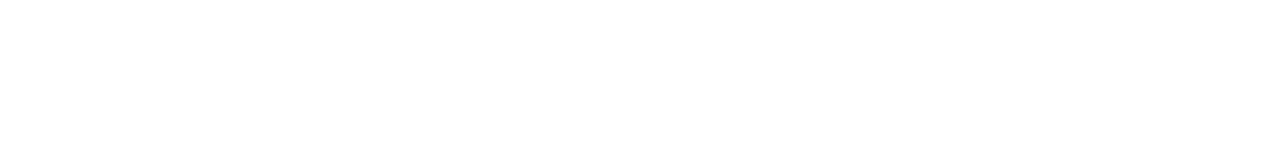
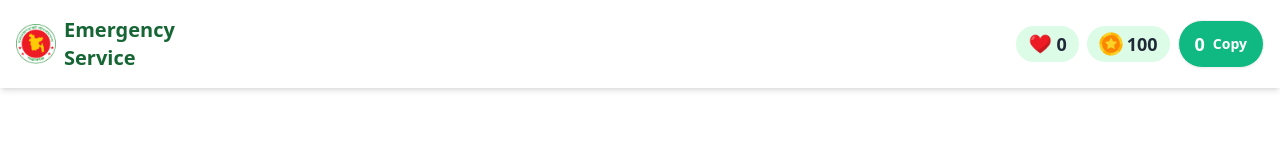
Before and after one commit to sayeb12/PH-Assignment-5, a plain HTML site: page index.html in a window 1280 px wide. Drawn offline with nearby package versions, Linux system fonts and the light colour scheme.

Commit message:
Added Navbar

```diff
--- a/index.html
+++ b/index.html
@@ -1,20 +1,48 @@
 <!DOCTYPE html>
 <html lang="en">
-<head>
-    <meta charset="UTF-8">
-    <meta name="viewport" content="width=device-width, initial-scale=1.0">
+  <head>
+    <meta charset="UTF-8" />
+    <meta name="viewport" content="width=device-width, initial-scale=1.0" />
     <title>Emergency Service Directory</title>
     <!-- Tailwind CSS -->
     <script src="https://cdn.tailwindcss.com"></script>
     <!-- DaisyUI -->
-    <link href="https://cdn.jsdelivr.net/npm/daisyui@4.12.10/dist/full.min.css" rel="stylesheet" type="text/css" />
+    <link
+      href="https://cdn.jsdelivr.net/npm/daisyui@4.12.10/dist/full.min.css"
+      rel="stylesheet"
+      type="text/css"
+    />
     <!-- Font Awesome -->
-    <link rel="stylesheet" href="https://cdnjs.cloudflare.com/ajax/libs/font-awesome/6.4.0/css/all.min.css">
+    <link
+      rel="stylesheet"
+      href="https://cdnjs.cloudflare.com/ajax/libs/font-awesome/6.4.0/css/all.min.css"
+    />
 
-    <link rel="stylesheet" href="styles/style.css">
-</head>
-<body class="bg-gray-100 font-sans">
-
-
-</body>
+    <link rel="stylesheet" href="styles/style.css" />
+  </head>
+  <body class="bg-gray-100 font-sans">
+    <!-- Navbar -->
+    <nav class="bg-white shadow-md p-4 flex justify-between items-center">
+      <div class="flex items-center">
+        <img src="assets/logo.png" alt="Logo" class="w-10 h-10 mr-2" />
+        <span class="text-xl font-bold text-green-800">Emergency <br>Service</span>
+      </div>
+      <div class="flex items-center space-x-2">
+        <div class="bg-green-100 rounded-full px-3 py-1 flex items-center">
+          <img src="assets/heart.png" alt="Heart" class="w-6 h-6 mr-1" />
+          <span id="heart-count" class="text-lg font-semibold">0</span>
+        </div>
+        <div class="bg-green-100 rounded-full px-3 py-1 flex items-center">
+          <img src="assets/coin.png" alt="Coin" class="w-6 h-6 mr-1" />
+          <span id="coin-count" class="text-lg font-semibold">100</span>
+        </div>
+        <button
+          class="btn bg-green-600 text-white rounded-full px-4 py-1 flex items-center"
+        >
+          <span id="copy-count" class="text-lg font-semibold">0</span>
+          Copy
+        </button>
+      </div>
+    </nav>
+  </body>
 </html>
--- a/styles/style.css
+++ b/styles/style.css
@@ -0,0 +1,12 @@
+/* Nav Bar styles */
+.bg-green-100 {
+    background-color: #f0fdf4; /* Light green from Figma */
+}
+
+.btn.bg-green-600 {
+    background-color: #10b981; /* Darker green for button */
+}
+
+.btn.bg-green-600:hover {
+    background-color: #059669; /* Slightly darker on hover */
+}
```
